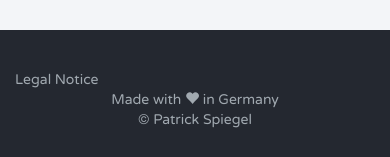
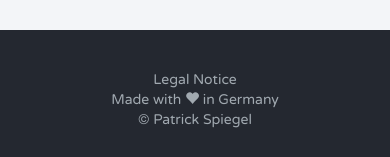
Before and after one commit to dacappo/patrick-spiegel.de, a plain HTML site: page index.html in a window 390 px wide. Shown: the part 6326-6483 px from the top of the page. Drawn offline with Linux system fonts and the light colour scheme; files whose address does not match are found by name.

Commit message:
Mobile footer legals in center

```diff
--- a/css/queries.css
+++ b/css/queries.css
@@ -7,8 +7,8 @@
 	.iphone { display: none; }
 	.fluid-white { display: none; }
 	.wp2, .wp4, .wp5, .light-box { margin-bottom: 30px; }
-	.legals { text-align: center; margin: 0; padding: 0; }
-	.credit { text-align: center; }
+	.legals { text-align: center;}
+	.credit { text-align: center;}
 }
 /* xGA iPad */
 @media screen and (max-width:1024px) {
--- a/index.html
+++ b/index.html
@@ -208,7 +208,7 @@
         <footer>
           <div class="container">
             <div class="row">
-              <div class="col-md-4">
+              <div class="col-md-4 legals">
                   <a id="legals" data-dialog="somedialog" >Legal Notice</a>
               </div>
 
```
